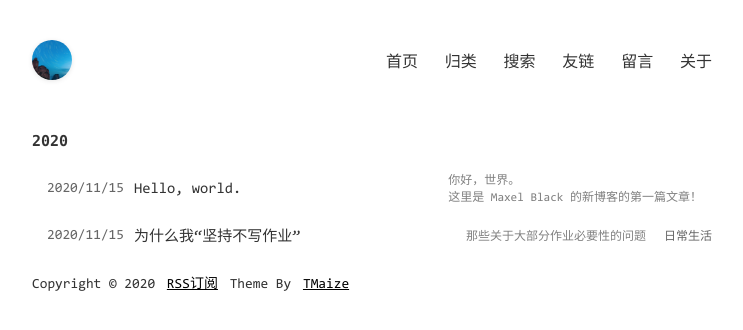
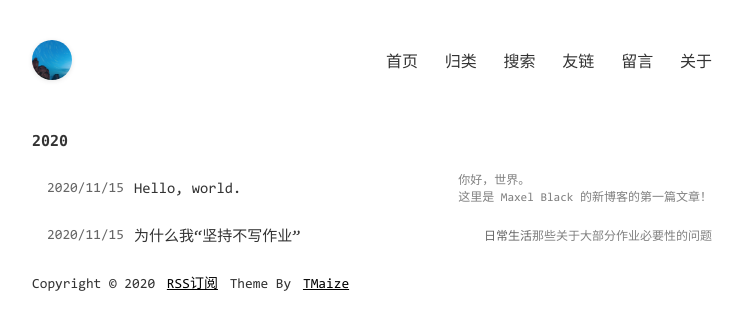
Before and after one commit to maxelblack/blog, a Jekyll site: the page built from index.html, in a window 1280 px wide. Shown: the top 330 px of the page, without its empty margins (268-1011 px from the left). Built offline with Jekyll 4.4.1, drawn with Linux system fonts in a browser that asks for light colours; comment, search, counter and statistics services are not loaded.

Commit message:
Update the website.

```diff
--- a/index.html
+++ b/index.html
@@ -17,12 +17,12 @@ title: 主页
           <div class="title">
             <a href="{{ site.baseurl | append: post.url }}" class="hover-underline">{{ post.title }}</a>
           </div>
-	  <div style="color:grey;font-size:0.75em;">{{ post.excerpt }}</div>
           <div class="categories">
             {% for categorie in post.categories -%}
             <a href="{{site.baseurl}}/pages/categories.html#{{ categorie }}" class="hover-underline">{{ categorie }}</a>
             {%- endfor %}
           </div>
+	  <div style="color:grey;font-size:0.75em;">{{ post.excerpt }}</div>
         </li>
     {%- if forloop.last or post_previous_year != post_year %}
       </ul>
```
Also changed, not shown: 1 other file.
